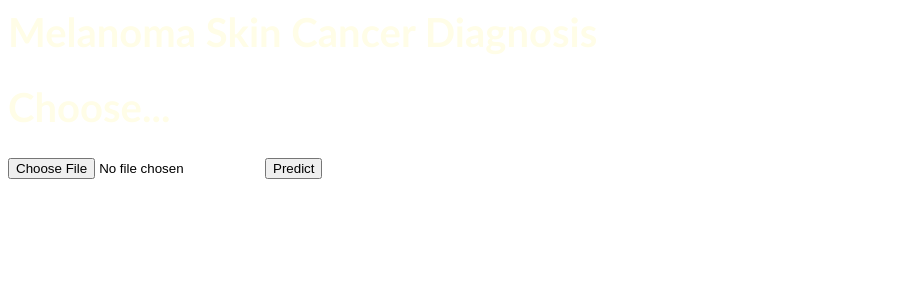
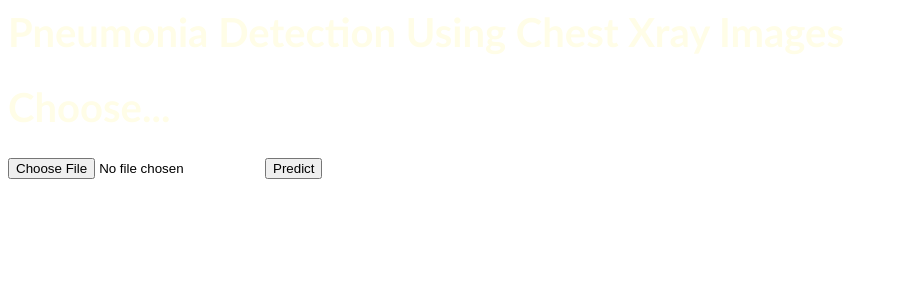
Before and after one commit to prabhat-123/Diagnosis-Of-Pneumonia-From-X-ray-Images, a Flask app: template src/templates/index.html in a window 1280 px wide. Shown: the top 300 px of the page, without its empty margins (0-898 px from the left). Run offline with Flask 2, Linux system fonts and the light colour scheme; the template is opened without the code that fills it, so the values that code supplies are empty; parts of the project's set-up code (start-up, migrations or seed data) failed here and were passed over.

Commit message:
Update index.html

```diff
--- a/src/templates/index.html
+++ b/src/templates/index.html
@@ -5,7 +5,7 @@
     <link rel="stylesheet" type="text/css" href="./static/css/main.css"/>
     <body>
         <div class="help">
-            <h1>Melanoma Skin Cancer Diagnosis</h1>
+            <h1>Pneumonia Detection Using Chest Xray Images</h1>
             <form id="upload-file" method="POST" enctype="multipart/form-data">
                 <label for="imageUpload" class="upload-label">
                     <h1> Choose...</h1>
```
